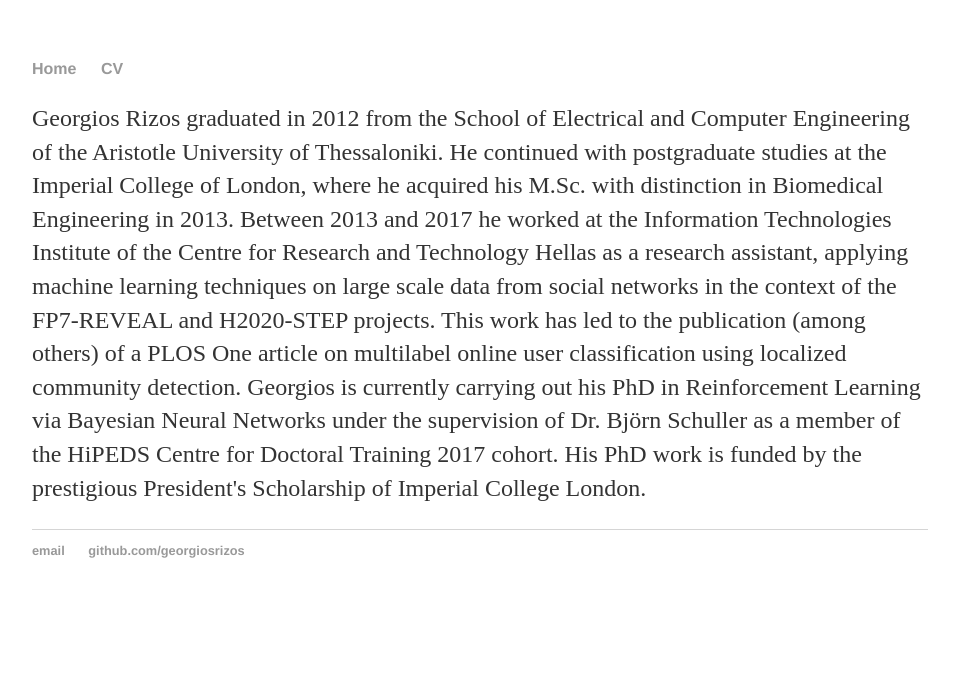
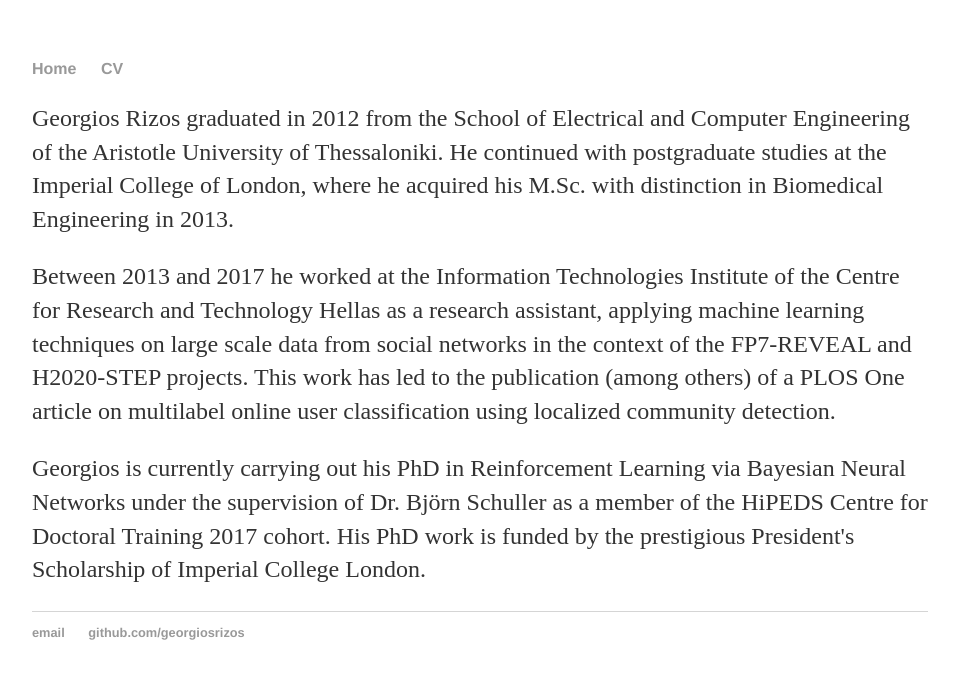
Before and after one commit to georgiosrizos/georgiosrizos.github.io, a Jekyll site: the page built from index.html, in a window 1280 px wide. Shown: the top 679 px of the page, without its empty margins (160-1119 px from the left). Built offline with Jekyll 4.4.1, drawn with Linux system fonts in a browser that asks for light colours.

Commit message:
Minor fix.

```diff
--- a/index.html
+++ b/index.html
@@ -3,9 +3,9 @@
 title: Georgios Rizos, PhD Student at Imperial College
 ---
 <div class="blurb">
-<p>Georgios Rizos graduated in 2012 from the School of Electrical and Computer Engineering of the Aristotle University of Thessaloniki. He continued with postgraduate studies at the Imperial College of London, where he acquired his M.Sc. with distinction in Biomedical Engineering in 2013.
+<p>Georgios Rizos graduated in 2012 from the School of Electrical and Computer Engineering of the Aristotle University of Thessaloniki. He continued with postgraduate studies at the Imperial College of London, where he acquired his M.Sc. with distinction in Biomedical Engineering in 2013.</p>
 
-Between 2013 and 2017 he worked at the Information Technologies Institute of the Centre for Research and Technology Hellas as a research assistant, applying machine learning techniques on large scale data from social networks in the context of the FP7-REVEAL and H2020-STEP projects. This work has led to the publication (among others) of a PLOS One article on multilabel online user classification using localized community detection.
+<p>Between 2013 and 2017 he worked at the Information Technologies Institute of the Centre for Research and Technology Hellas as a research assistant, applying machine learning techniques on large scale data from social networks in the context of the FP7-REVEAL and H2020-STEP projects. This work has led to the publication (among others) of a PLOS One article on multilabel online user classification using localized community detection.</p>
 
-Georgios is currently carrying out his PhD in Reinforcement Learning via Bayesian Neural Networks under the supervision of Dr. Björn Schuller as a member of the HiPEDS Centre for Doctoral Training 2017 cohort. His PhD work is funded by the prestigious President's Scholarship of Imperial College London.</p>
+<p>Georgios is currently carrying out his PhD in Reinforcement Learning via Bayesian Neural Networks under the supervision of Dr. Björn Schuller as a member of the HiPEDS Centre for Doctoral Training 2017 cohort. His PhD work is funded by the prestigious President's Scholarship of Imperial College London.</p>
 </div><!-- /.blurb -->
```
